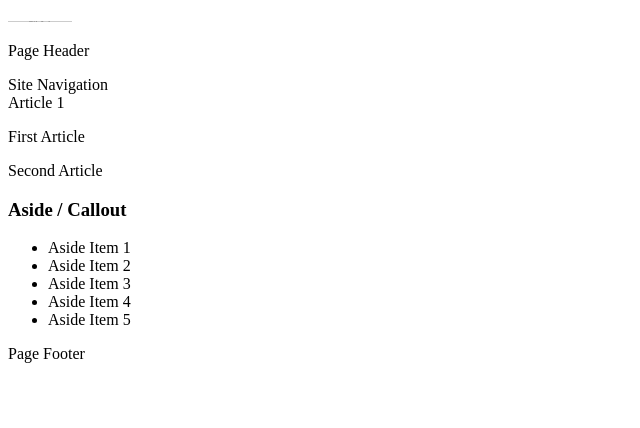
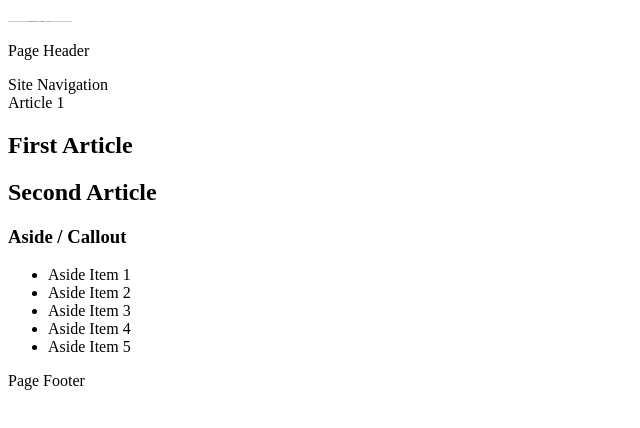
Before and after one commit to Com3nd/web-weekly-sessions, a plain HTML site: page session-3/index.html in a window 1280 px wide. Shown: the whole page, without its empty margins (0-640 px from the left). Drawn offline with Linux system fonts and the light colour scheme; placeholder pictures from the web are drawn by us.

Commit message:
feat: session 3
HTML page layout (semantic)

```diff
--- a/session-3/index.html
+++ b/session-3/index.html
@@ -29,11 +29,11 @@
         <article id="article-01">
             <header>Article 1</header>
             <section>
-                <p>First Article</p>
+                <h2>First Article</h2>
             </section>
         </article>
         <article id="article-02">
-            <p>Second Article</p>
+            <h2>Second Article</h2>
         </article>
         <aside>
             <h3>Aside / Callout</h3>
@@ -47,7 +47,7 @@
             </ul>
         </aside>
     </main>
-    <footer img="page-footer">
+    <footer id="page-footer">
         Page Footer
     </footer>
 </div>
```
